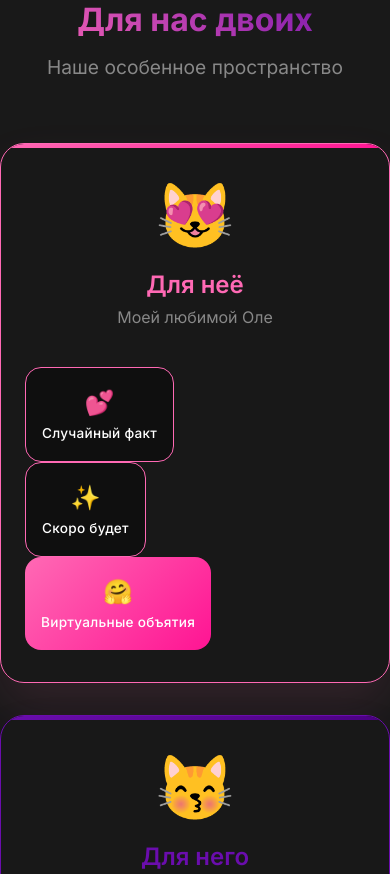
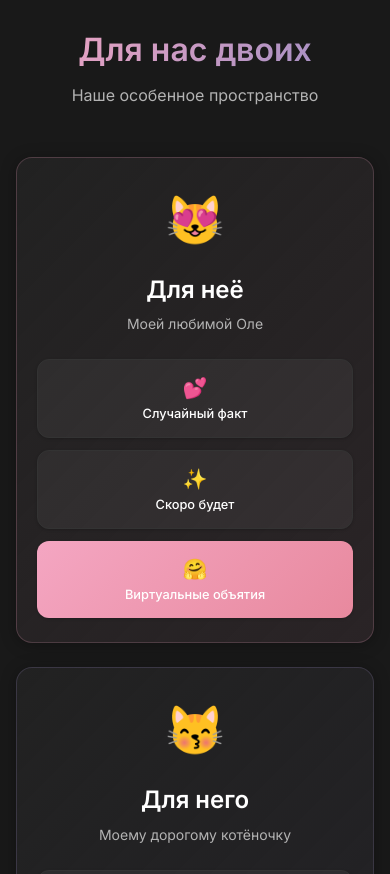
Before and after one commit to UnknownGuy1997/Hgkllksdjh, a plain HTML site: page index.html in a window 390 px wide. Shown: the top 874 px of the page. Drawn offline with Linux system fonts and the light colour scheme.

Commit message:
Update styles.css

```diff
--- a/styles.css
+++ b/styles.css
@@ -1,4 +1,4 @@
-@import url('https://fonts.googleapis.com/css2?family=Inter:wght@300;400;500;600;700&display=swap');
+@import url('https://fonts.googleapis.com/css2?family=Inter:wght@300;400;500;600&display=swap');
 
 * {
     margin: 0;
@@ -7,301 +7,251 @@
 }
 
 :root {
-    --her-primary: #ff69b4;
-    --her-secondary: #ff1493;
-    --her-gradient: linear-gradient(135deg, #ff69b4, #ff1493);
+    --her-primary: #f4a6c2;
+    --her-secondary: #e8899e;
+    --her-soft: rgba(244, 166, 194, 0.1);
+    --her-muted: rgba(244, 166, 194, 0.05);
 
-    --him-primary: #6a0dad;
-    --him-secondary: #4b0082;
-    --him-gradient: linear-gradient(135deg, #6a0dad, #4b0082);
+    --him-primary: #9b8dc4;
+    --him-secondary: #8073a8;
+    --him-soft: rgba(155, 141, 196, 0.1);
+    --him-muted: rgba(155, 141, 196, 0.05);
 
-    --transition: all 0.3s cubic-bezier(0.4, 0, 0.2, 1);
+    --bg-primary: #191919;
+    --bg-secondary: #1f1f1f;
+    --bg-card: #222222;
+    --text-primary: #ffffff;
+    --text-secondary: #b3b3b3;
+    --text-muted: #808080;
+
+    --border-light: #333333;
+    --shadow-soft: 0 2px 16px rgba(0, 0, 0, 0.3);
+    --shadow-medium: 0 4px 24px rgba(0, 0, 0, 0.4);
+    --radius-small: 8px;
+    --radius-medium: 12px;
+    --radius-large: 16px;
 }
 
 body {
-    font-family: 'Inter', sans-serif;
-    overflow-x: hidden;
+    font-family: 'Inter', -apple-system, BlinkMacSystemFont, sans-serif;
+    background: var(--bg-primary);
+    color: var(--text-primary);
+    line-height: 1.6;
     min-height: 100vh;
-    background: #191919;
-    color: white;
 }
 
-/* Animated border */
-.border-animation {
-    position: fixed;
-    top: 0;
-    left: 0;
-    right: 0;
-    bottom: 0;
-    pointer-events: none;
-    z-index: 1;
-    border: 2px solid;
-    border-image: linear-gradient(45deg,
-        var(--her-primary),
-        var(--him-primary),
-        var(--her-primary),
-        var(--him-primary),
-        var(--her-primary)
-    ) 1;
-    animation: borderFlow 6s linear infinite;
+.container {
+    max-width: 1000px;
+    margin: 0 auto;
+    padding: 40px 20px;
 }
 
-@keyframes borderFlow {
-    0% { border-image-source: linear-gradient(0deg, var(--her-primary), var(--him-primary), var(--her-primary), var(--him-primary), var(--her-primary)); }
-    25% { border-image-source: linear-gradient(90deg, var(--her-primary), var(--him-primary), var(--her-primary), var(--him-primary), var(--her-primary)); }
-    50% { border-image-source: linear-gradient(180deg, var(--her-primary), var(--him-primary), var(--her-primary), var(--him-primary), var(--her-primary)); }
-    75% { border-image-source: linear-gradient(270deg, var(--her-primary), var(--him-primary), var(--her-primary), var(--him-primary), var(--her-primary)); }
-    100% { border-image-source: linear-gradient(360deg, var(--her-primary), var(--him-primary), var(--her-primary), var(--him-primary), var(--her-primary)); }
-}
-
-/* Background particles */
-.bg-particles {
-    position: fixed;
-    top: 0;
-    left: 0;
-    width: 100%;
-    height: 100%;
-    overflow: hidden;
-    z-index: 1;
-    pointer-events: none;
-}
-
-.particle {
-    position: absolute;
-    background: radial-gradient(circle, var(--her-primary), transparent);
-    border-radius: 50%;
-    animation: particleFloat 8s infinite linear;
-    opacity: 0.2;
-}
-
-@keyframes particleFloat {
-    0% {
-        transform: translateY(100vh) translateX(0) scale(0);
-        opacity: 0;
-    }
-    10% {
-        opacity: 0.3;
-    }
-    90% {
-        opacity: 0.1;
-    }
-    100% {
-        transform: translateY(-100px) translateX(100px) scale(1);
-        opacity: 0;
-    }
-}
-
-/* Main Container */
-.main-container {
-    min-height: 100vh;
-    display: flex;
-    flex-direction: column;
-    align-items: center;
-    justify-content: center;
-    padding: 2rem;
-    position: relative;
-    z-index: 10;
-}
-
-/* Header */
 .header {
     text-align: center;
-    margin-bottom: 4rem;
-    opacity: 0;
-    animation: fadeInUp 1s ease forwards 0.3s;
+    margin-bottom: 48px;
 }
 
 .main-title {
-    font-size: 3.5rem;
-    font-weight: 700;
-    margin-bottom: 1rem;
-    background: linear-gradient(45deg, var(--her-primary), var(--him-primary));
+    font-size: 2.5rem;
+    font-weight: 600;
+    color: var(--text-primary);
+    margin-bottom: 8px;
+    background: linear-gradient(120deg, var(--her-primary), var(--him-primary));
     -webkit-background-clip: text;
     -webkit-text-fill-color: transparent;
     background-clip: text;
 }
 
 .subtitle {
-    font-size: 1.2rem;
-    color: #888;
+    font-size: 1rem;
+    color: var(--text-secondary);
     font-weight: 400;
 }
 
-/* Cards Container */
 .cards-container {
     display: grid;
     grid-template-columns: 1fr 1fr;
-    gap: 3rem;
-    max-width: 1200px;
-    width: 100%;
+    gap: 32px;
+    margin-bottom: 40px;
 }
 
-/* Individual Cards */
 .person-card {
-    background: rgba(25, 25, 25, 0.95);
-    border-radius: 24px;
-    padding: 3rem 2rem;
-    backdrop-filter: blur(20px);
-    border: 1px solid;
-    box-shadow: 0 25px 50px rgba(0, 0, 0, 0.3);
-    transition: var(--transition);
-    opacity: 0;
-    transform: translateY(30px);
+    background: var(--bg-card);
+    border-radius: var(--radius-large);
+    padding: 32px 24px;
+    box-shadow: var(--shadow-soft);
+    border: 1px solid var(--border-light);
+    transition: all 0.2s ease;
     position: relative;
     overflow: hidden;
 }
 
-.person-card:nth-child(1) {
-    animation: fadeInUp 0.8s ease forwards 0.6s;
-    border-color: var(--her-primary);
-    box-shadow: 0 25px 50px rgba(255, 105, 180, 0.1);
+.person-card:hover {
+    transform: translateY(-2px);
+    box-shadow: var(--shadow-medium);
 }
 
-.person-card:nth-child(2) {
-    animation: fadeInUp 0.8s ease forwards 0.8s;
-    border-color: var(--him-primary);
-    box-shadow: 0 25px 50px rgba(106, 13, 173, 0.1);
+.person-card.her-card {
+    background: linear-gradient(135deg, var(--bg-card) 0%, rgba(244, 166, 194, 0.08) 100%);
+    border-color: rgba(244, 166, 194, 0.2);
 }
 
-.person-card::before {
+.person-card.him-card {
+    background: linear-gradient(135deg, var(--bg-card) 0%, rgba(155, 141, 196, 0.08) 100%);
+    border-color: rgba(155, 141, 196, 0.2);
+}
+
+.card-header {
+    text-align: center;
+    margin-bottom: 24px;
+}
+
+.person-avatar {
+    font-size: 3rem;
+    margin-bottom: 12px;
+    display: block;
+}
+
+.person-name {
+    font-size: 1.5rem;
+    font-weight: 600;
+    margin-bottom: 4px;
+    color: var(--text-primary);
+}
+
+.person-subtitle {
+    font-size: 0.875rem;
+    color: var(--text-secondary);
+    font-weight: 400;
+}
+
+.buttons-container {
+    display: flex;
+    flex-direction: column;
+    gap: 12px;
+}
+
+.button-row {
+    display: grid;
+    grid-template-columns: 1fr 1fr;
+    gap: 12px;
+}
+
+.cute-button {
+    padding: 16px 20px;
+    background: rgba(255, 255, 255, 0.05);
+    border: 1px solid var(--border-light);
+    border-radius: var(--radius-medium);
+    font-size: 0.875rem;
+    font-weight: 500;
+    color: var(--text-primary);
+    cursor: pointer;
+    transition: all 0.2s ease;
+    display: flex;
+    flex-direction: column;
+    align-items: center;
+    gap: 6px;
+    text-align: center;
+    font-family: inherit;
+    box-shadow: 0 1px 3px rgba(0, 0, 0, 0.2);
+}
+
+.cute-button:hover {
+    transform: translateY(-1px);
+    box-shadow: 0 4px 12px rgba(0, 0, 0, 0.3);
+    background: rgba(255, 255, 255, 0.08);
+}
+
+.her-card .cute-button:hover {
+    border-color: var(--her-primary);
+    background: var(--her-soft);
+}
+
+.him-card .cute-button:hover {
+    border-color: var(--him-primary);
+    background: var(--him-soft);
+}
+
+.button-icon {
+    font-size: 1.25rem;
+}
+
+.button-text {
+    font-size: 0.8rem;
+    font-weight: 500;
+}
+
+.hug-button {
+    grid-column: 1 / -1;
+    background: linear-gradient(135deg, var(--her-primary), var(--her-secondary));
+    color: white;
+    border: none;
+    font-weight: 600;
+    transition: all 0.3s cubic-bezier(0.4, 0, 0.2, 1);
+    position: relative;
+    overflow: hidden;
+}
+
+.hug-button::before {
     content: '';
     position: absolute;
     top: 0;
     left: 0;
     right: 0;
-    height: 4px;
-    background: var(--her-gradient);
+    bottom: 0;
+    background: linear-gradient(135deg,
+        rgba(255, 255, 255, 0.1),
+        rgba(255, 255, 255, 0.05)
+    );
+    opacity: 0;
+    transition: opacity 0.3s cubic-bezier(0.4, 0, 0.2, 1);
 }
 
-.person-card:nth-child(2)::before {
-    background: var(--him-gradient);
-}
-
-.person-card:hover {
-    transform: translateY(-8px);
-    box-shadow: 0 35px 70px rgba(0, 0, 0, 0.4);
-}
-
-.person-card:nth-child(1):hover {
-    box-shadow: 0 35px 70px rgba(255, 105, 180, 0.2);
-}
-
-.person-card:nth-child(2):hover {
-    box-shadow: 0 35px 70px rgba(106, 13, 173, 0.2);
-}
-
-/* Card Headers */
-.card-header {
-    text-align: center;
-    margin-bottom: 2.5rem;
-}
-
-.person-avatar {
-    font-size: 4rem;
-    margin-bottom: 1rem;
-    display: block;
-}
-
-.person-name {
-    font-size: 2rem;
-    font-weight: 600;
-    margin-bottom: 0.5rem;
-}
-
-.person-card:nth-child(1) .person-name {
-    color: var(--her-primary);
-}
-
-.person-card:nth-child(2) .person-name {
-    color: var(--him-primary);
-}
-
-.person-subtitle {
-    color: #888;
-    font-size: 1rem;
-}
-
-/* Buttons */
-.buttons-grid {
-    display: grid;
-    grid-template-columns: 1fr 1fr;
-    gap: 1rem;
-    margin-bottom: 1rem;
-}
-
-.cute-button {
-    padding: 20px 16px;
-    background: rgba(15, 15, 15, 0.9);
-    color: white;
-    border: 1px solid;
-    border-radius: 16px;
-    font-size: 0.9rem;
-    font-weight: 500;
-    cursor: pointer;
-    transition: var(--transition);
-    backdrop-filter: blur(20px);
-    text-decoration: none;
-    display: flex;
-    flex-direction: column;
-    align-items: center;
-    gap: 8px;
-    font-family: 'Inter', sans-serif;
-    text-align: center;
-}
-
-.person-card:nth-child(1) .cute-button {
-    border-color: var(--her-primary);
-}
-
-.person-card:nth-child(2) .cute-button {
-    border-color: var(--him-primary);
-}
-
-.cute-button:hover {
-    transform: translateY(-4px);
-    background: rgba(25, 25, 25, 0.95);
-}
-
-.person-card:nth-child(1) .cute-button:hover {
-    border-color: var(--her-primary);
-    box-shadow: 0 10px 30px rgba(255, 105, 180, 0.3);
-}
-
-.person-card:nth-child(2) .cute-button:hover {
-    border-color: var(--him-primary);
-    box-shadow: 0 10px 30px rgba(106, 13, 173, 0.3);
-}
-
-.button-icon {
-    font-size: 1.5rem;
-}
-
-.button-text {
-    font-weight: 500;
-    letter-spacing: 0.02em;
-    font-size: 0.85rem;
-}
-
-/* Special Hug Button */
-.hug-button {
-    grid-column: 1 / -1;
-    background: var(--her-gradient);
-    border: none;
-    color: white;
-    font-weight: 600;
-}
-
-.person-card:nth-child(2) .hug-button {
-    background: var(--him-gradient);
+.him-card .hug-button {
+    background: linear-gradient(135deg, var(--him-primary), var(--him-secondary));
 }
 
 .hug-button:hover {
-    transform: translateY(-4px) scale(1.02);
-    box-shadow: 0 15px 40px rgba(255, 105, 180, 0.4);
+    transform: translateY(-2px);
+    box-shadow: 0 6px 20px rgba(0, 0, 0, 0.25);
 }
 
-.person-card:nth-child(2) .hug-button:hover {
-    box-shadow: 0 15px 40px rgba(106, 13, 173, 0.4);
+.hug-button:hover::before {
+    opacity: 1;
+}
+
+.floating-hearts {
+    position: fixed;
+    top: 0;
+    left: 0;
+    width: 100%;
+    height: 100%;
+    pointer-events: none;
+    z-index: 1;
+}
+
+.floating-heart {
+    position: absolute;
+    opacity: 0.6;
+    animation: floatUp 8s infinite linear;
+    font-size: 14px;
+}
+
+@keyframes floatUp {
+    0% {
+        transform: translateY(100vh) rotate(0deg);
+        opacity: 0;
+    }
+    10% {
+        opacity: 0.6;
+    }
+    90% {
+        opacity: 0.2;
+    }
+    100% {
+        transform: translateY(-100px) rotate(360deg);
+        opacity: 0;
+    }
 }
 
 /* Fact Modal */
@@ -320,7 +270,7 @@ body {
 }
 
 .fact-content {
-    background: rgba(5, 5, 5, 0.98);
+    background: rgba(34, 34, 34, 0.98);
     padding: 3rem;
     border-radius: 20px;
     max-width: 600px;
@@ -328,13 +278,13 @@ body {
     text-align: center;
     backdrop-filter: blur(30px);
     border: 1px solid var(--her-primary);
-    box-shadow: 0 25px 50px rgba(0, 0, 0, 0.8), 0 0 50px var(--her-primary);
+    box-shadow: 0 25px 50px rgba(0, 0, 0, 0.8), 0 0 50px rgba(244, 166, 194, 0.3);
     animation: modalSlideIn 0.4s cubic-bezier(0.4, 0, 0.2, 1);
 }
 
 .fact-content.him-fact {
     border-color: var(--him-primary);
-    box-shadow: 0 25px 50px rgba(0, 0, 0, 0.8), 0 0 50px var(--him-primary);
+    box-shadow: 0 25px 50px rgba(0, 0, 0, 0.8), 0 0 50px rgba(155, 141, 196, 0.3);
 }
 
 @keyframes modalSlideIn {
@@ -369,28 +319,28 @@ body {
 
 .close-btn {
     padding: 12px 28px;
-    background: var(--her-gradient);
+    background: linear-gradient(135deg, var(--her-primary), var(--her-secondary));
     color: white;
     border: none;
     border-radius: 12px;
     cursor: pointer;
     font-size: 1rem;
     font-weight: 600;
-    transition: var(--transition);
+    transition: all 0.3s cubic-bezier(0.4, 0, 0.2, 1);
     font-family: 'Inter', sans-serif;
 }
 
 .close-btn.him-btn {
-    background: var(--him-gradient);
+    background: linear-gradient(135deg, var(--him-primary), var(--him-secondary));
 }
 
 .close-btn:hover {
     transform: translateY(-1px);
-    box-shadow: 0 8px 25px var(--her-primary);
+    box-shadow: 0 8px 25px rgba(244, 166, 194, 0.4);
 }
 
 .close-btn.him-btn:hover {
-    box-shadow: 0 8px 25px var(--him-primary);
+    box-shadow: 0 8px 25px rgba(155, 141, 196, 0.4);
 }
 
 /* Virtual Hug Styles */
@@ -400,7 +350,7 @@ body {
     left: 0;
     width: 100%;
     height: 100%;
-    background: rgba(255, 105, 180, 0.1);
+    background: rgba(244, 166, 194, 0.1);
     backdrop-filter: blur(5px);
     z-index: 150;
     display: none;
@@ -416,7 +366,7 @@ body {
 }
 
 .hug-overlay.him-hug {
-    background: rgba(106, 13, 173, 0.1);
+    background: rgba(155, 141, 196, 0.1);
 }
 
 .hug-overlay.him-hug.active {
@@ -425,23 +375,23 @@ body {
 
 @keyframes hugPulse {
     0%, 100% {
-        background: rgba(255, 105, 180, 0.1);
-        box-shadow: inset 0 0 50px rgba(255, 105, 180, 0.1);
+        background: rgba(244, 166, 194, 0.1);
+        box-shadow: inset 0 0 50px rgba(244, 166, 194, 0.1);
     }
     50% {
-        background: rgba(255, 105, 180, 0.2);
-        box-shadow: inset 0 0 100px rgba(255, 105, 180, 0.3);
+        background: rgba(244, 166, 194, 0.2);
+        box-shadow: inset 0 0 100px rgba(244, 166, 194, 0.3);
     }
 }
 
 @keyframes hugPulsePurple {
     0%, 100% {
-        background: rgba(106, 13, 173, 0.1);
-        box-shadow: inset 0 0 50px rgba(106, 13, 173, 0.1);
+        background: rgba(155, 141, 196, 0.1);
+        box-shadow: inset 0 0 50px rgba(155, 141, 196, 0.1);
     }
     50% {
-        background: rgba(106, 13, 173, 0.2);
-        box-shadow: inset 0 0 100px rgba(106, 13, 173, 0.3);
+        background: rgba(155, 141, 196, 0.2);
+        box-shadow: inset 0 0 100px rgba(155, 141, 196, 0.3);
     }
 }
 
@@ -487,14 +437,14 @@ body {
 .hug-progress-bar {
     width: 0%;
     height: 100%;
-    background: var(--her-gradient);
+    background: linear-gradient(135deg, var(--her-primary), var(--her-secondary));
     background-size: 200% 100%;
     border-radius: 10px;
     animation: progressShimmer 2s ease-in-out infinite;
 }
 
 .hug-progress-bar.him-bar {
-    background: var(--him-gradient);
+    background: linear-gradient(135deg, var(--him-primary), var(--him-secondary));
 }
 
 @keyframes progressShimmer {
@@ -543,17 +493,6 @@ body {
     }
 }
 
-@keyframes fadeInUp {
-    to {
-        opacity: 1;
-        transform: translateY(0);
-    }
-    from {
-        opacity: 0;
-        transform: translateY(30px);
-    }
-}
-
 .fact-image {
     width: 100%;
     max-width: 300px;
@@ -562,67 +501,52 @@ body {
     border-radius: 12px;
     margin: 1rem 0;
     border: 2px solid var(--her-primary);
-    box-shadow: 0 10px 30px rgba(255, 105, 180, 0.2);
-    transition: var(--transition);
+    box-shadow: 0 10px 30px rgba(244, 166, 194, 0.2);
+    transition: all 0.3s ease;
 }
 
 .fact-image.him-image {
     border-color: var(--him-primary);
-    box-shadow: 0 10px 30px rgba(106, 13, 173, 0.2);
+    box-shadow: 0 10px 30px rgba(155, 141, 196, 0.2);
 }
 
 .fact-image:hover {
     transform: scale(1.02);
-    box-shadow: 0 15px 40px rgba(255, 105, 180, 0.3);
+    box-shadow: 0 15px 40px rgba(244, 166, 194, 0.3);
 }
 
 .fact-image.him-image:hover {
-    box-shadow: 0 15px 40px rgba(106, 13, 173, 0.3);
+    box-shadow: 0 15px 40px rgba(155, 141, 196, 0.3);
 }
 
-/* Responsive image sizing */
-@media (max-width: 480px) {
-    .fact-image {
-        max-width: 250px;
-        height: 150px;
-    }
-}
-
-/* Media Queries */
-@media (max-width: 968px) {
+/* Responsive */
+@media (max-width: 768px) {
     .cards-container {
         grid-template-columns: 1fr;
-        gap: 2rem;
-    }
-
-    .main-title {
-        font-size: 2.5rem;
-    }
-
-    .person-card {
-        padding: 2rem 1.5rem;
-    }
-
-    .buttons-grid {
-        grid-template-columns: 1fr;
-    }
-
-    .hug-button {
-        grid-column: 1;
-    }
-}
-
-@media (max-width: 480px) {
-    .main-container {
-        padding: 1rem;
+        gap: 24px;
     }
 
     .main-title {
         font-size: 2rem;
     }
 
-    .person-name {
-        font-size: 1.5rem;
+    .person-card {
+        padding: 24px 20px;
+    }
+}
+
+@media (max-width: 480px) {
+    .button-row {
+        grid-template-columns: 1fr;
+    }
+
+    .container {
+        padding: 24px 16px;
+    }
+
+    .fact-image {
+        max-width: 250px;
+        height: 150px;
     }
 
     .hug-message {
```
